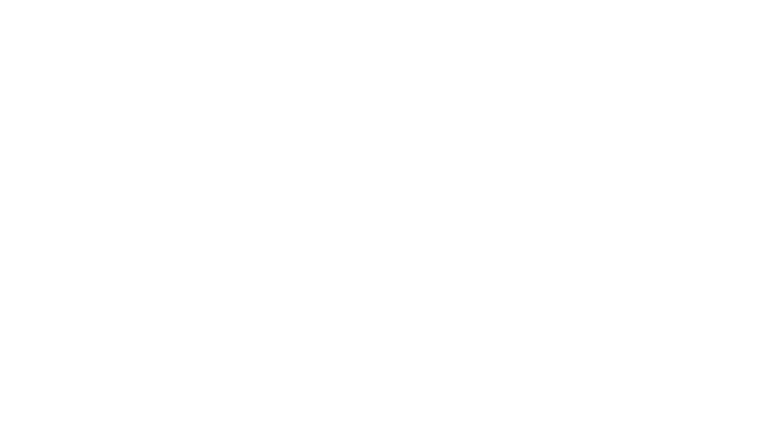
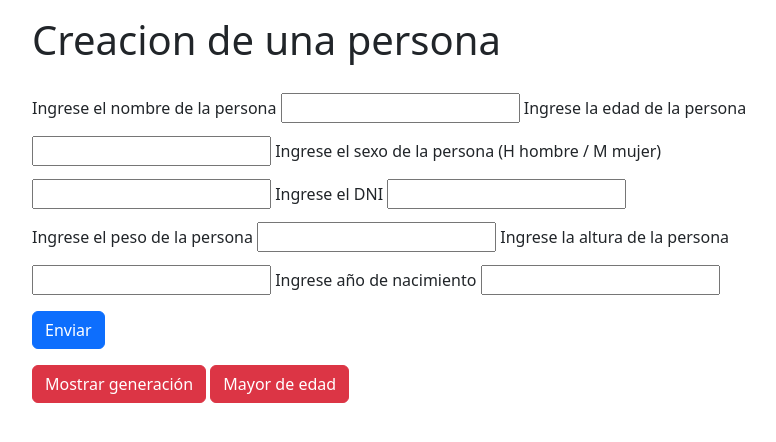
Before and after one commit to LeonelRamella/TP5-EJ2, a plain HTML site: page index.html in a window 1280 px wide. Shown: the whole page, without its empty margins (50-826 px from the left). Drawn offline with nearby package versions, Linux system fonts and the light colour scheme.

Commit message:
Maquetado del HTML

```diff
--- a/index.html
+++ b/index.html
@@ -13,15 +13,30 @@
     <link rel="stylesheet" href="./css/style.css" />
   </head>
   <body>
-    <header>
-
-    </header>
-    <main>
-
+    <header></header>
+    <main class="container">
+        <h1 class="my-3">Creacion de una persona</h1>
+      <form class="col-8">
+            <label for="nombre" class="mt-3">Ingrese el nombre de la persona</label>
+            <input types="text" name="nombre" id="nombrePersona" maxlength="100" minlength="10"/>
+            <label for="edad" class="mt-3">Ingrese la edad de la persona</label>
+            <input type="number" name="edad" id="edadPersona">
+        <label for="sexo" class="mt-3">Ingrese el sexo de la persona (H hombre / M mujer)</label>
+        <input type="text" name="sexo" id="sexoPersona" maxlength="1" minlength="1">
+        <label for="dni" class="mt-3">Ingrese el DNI</label>
+        <input type="number" name="dni" id="dniPersona">
+        <label for="peso" class="mt-3">Ingrese el peso de la persona</label>
+        <input type="number" name="peso" id="pesoPersona">
+        <label for="altura" class="mt-3">Ingrese la altura de la persona</label>
+        <input type="number" name="peso" id="alturaPersona">
+        <label for="Anio" class="mt-3">Ingrese año de nacimiento</label>
+        <input type="number" name="Anio" id="anioPersona" min="1">
+        <button type="button" id="btnEnviar" class="mt-3 btn btn-primary">Enviar</button>
+      </form>
+      <button type="button" id="btnMostrarGeneracion" class="my-3 btn btn-danger">Mostrar generación</button>
+      <button type="button" id="btnMostrarEdad" class="btn btn-danger">Mayor de edad</button>
     </main>
-    <footer>
-
-    </footer>
+    <footer></footer>
     <script src="./js/app.js"></script>
     <script
       src="https://cdn.jsdelivr.net/npm/bootstrap@5.3.2/dist/js/bootstrap.bundle.min.js"
```
